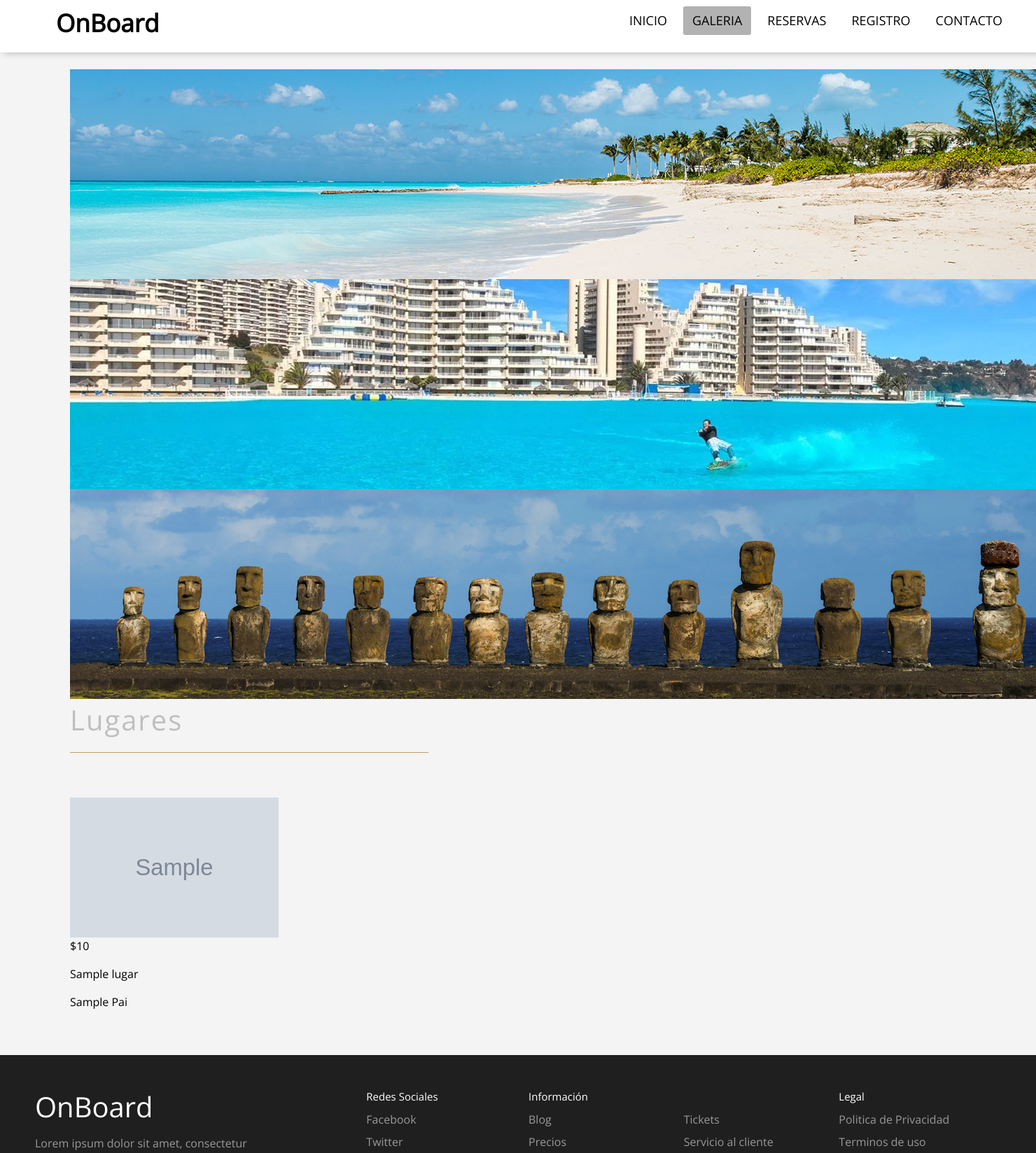
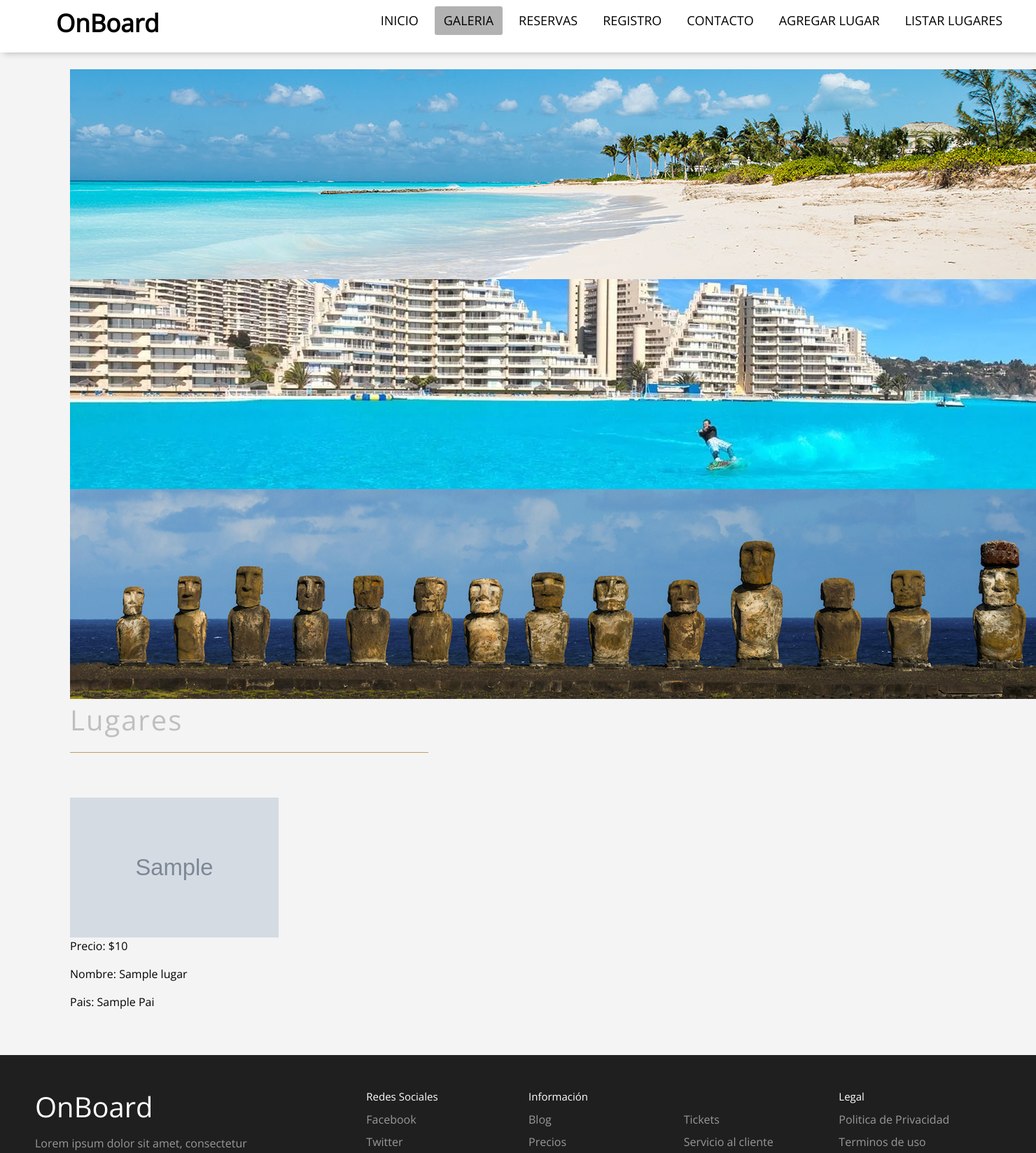
Before and after one commit to medinanicolas/onboard, a Django app: page /galeria/ in a window 1480 px wide; the page is wider, and only the part inside the window is pictured. Shown: the top 1648 px of that part at 70% size. Run offline with Django 3.2, Linux system fonts and the light colour scheme; tables that the repository leaves empty hold one stand-in row (values such as "Sample post"); grey boxes marked "Sample" are stand-in pictures; some libraries are stand-ins or nearby versions.

Commit message:
add crud lugares

```diff
--- a/OnboardApp/static/OnboardApp/css/contacto.css
+++ b/OnboardApp/static/OnboardApp/css/contacto.css
@@ -12,10 +12,6 @@ input[type=number], select, textarea {
 
     width: 100%;
     padding: 5px;
-}
-.menu {
-    position: relative;
-    z-index: 99999999;
 }
 
 textarea {
--- a/OnboardApp/static/OnboardApp/css/estilos.css
+++ b/OnboardApp/static/OnboardApp/css/estilos.css
@@ -27,6 +27,8 @@ body {
     align-items: center;
     border-bottom: 1px solid #fff;
     box-shadow: 5px 0 10px rgba(0,0,0,.3);
+    position: relative;
+    z-index: 99999999;
 }
 .menu .logo {
     color: #000;
--- a/OnboardApp/static/OnboardApp/css/galeria.css
+++ b/OnboardApp/static/OnboardApp/css/galeria.css
@@ -38,6 +38,7 @@ hr{
 };
 
 
+
 /*Tablets*/
 @media (max-width: 1024px) {
     .galeria {
--- a/OnboardApp/templates/OnboardApp/base.html
+++ b/OnboardApp/templates/OnboardApp/base.html
@@ -29,6 +29,8 @@
             <li class="{% if request.path == '/reservas/' %}active{% endif %}"><a href="{% url 'Reservas' %}">Reservas</a></li>
             <li class="{% if request.path == '/registro/' %}active{% endif %}"><a href="{% url 'Registro' %}">Registro</a></li>
             <li class="{% if request.path == '/contacto/' %}active{% endif %}"><a href="{% url 'Contacto' %}">Contacto</a></li>
+            <li><a href="{% url 'Agregar_lugar' %}">Agregar lugar</a></li>
+            <li><a href="{% url 'Listar_lugares' %}">Listar lugares</a></li>
         </ul>
         <span class="btn_menu">
             <i class="fa  fa-bars"></i>
--- a/OnboardApp/templates/OnboardApp/galeria.html
+++ b/OnboardApp/templates/OnboardApp/galeria.html
@@ -37,11 +37,15 @@
         {% load humanize %}
         {% for i in lugares %}
             {% if i.imagen %}
-            <a data-fancybox="gallery" href="{{ i.imagen.url}}">
+            <a data-fancybox="gallery" href="{{ i.imagen.url}}" class="text-decoration-none">
+                {% if i.disponible %}
                 <img src="{{ i.imagen.url}}">
-                <p class="precio">${{ i.precio | intcomma}}</p>
-                <p class="nombre">{{ i.nombre | capfirst}}</p>
-                <p class="pais">{{ i.pais | title}}</p>
+                {% else %}
+                <img src="{{ i.imagen.url}}" style="filter: grayscale(100%);">
+                {% endif %}
+                <p class="precio ">Precio: ${{ i.precio | intcomma}}</p>
+                <p class="nombre">Nombre: {{ i.nombre | capfirst}}</p>
+                <p class="pais">Pais: {{ i.pais | title}}</p>
             </a>
             {% endif %}
         {% endfor %}
--- a/OnboardApp/templates/OnboardApp/lugares/agregar.html
+++ b/OnboardApp/templates/OnboardApp/lugares/agregar.html
@@ -12,8 +12,8 @@
     <br>
     <div class="row">
         <div class="col-12 col-md-6 offset-md-3">
-            <div class="card">
-                <div class="card-body">
+            <div class="card" style="z-index:1">
+                <div class="card-body" style="z-index:1">
                     <h1>Nuevo Lugar</h2>
                     <hr>
                     <form action="" method="post" enctype="multipart/form-data">
@@ -23,7 +23,7 @@
                         <div class="d-flex justify-content-end">
                             <input type="reset" value="Cancelar" class="btn btn-secondary">
                             &nbsp;
-                            <input type="submit" value="guardar" class="btn btn-primary">
+                            <input type="submit" value="Guardar" class="btn btn-primary">
 
                         </div>
                     </form>
--- a/OnboardApp/urls.py
+++ b/OnboardApp/urls.py
@@ -8,6 +8,8 @@ urlpatterns = [
     path('reservas/',views.reservas,name="Reservas"),
     path('registro/',views.registro,name="Registro"),
     path('contacto/',views.contacto,name="Contacto"),
-    path('agregar-lugar/',views.agregar_producto,name='Agregar_lugar'),
+    path('agregar-lugar/',views.agregar_lugar,name='Agregar_lugar'),
     path('listar-lugares/',views.listar_lugares,name='Listar_lugares'),
+    path('modificar-lugar/<id>/',views.modificar_lugar,name='Modificar_lugar'),
+    path('eliminar-lugar/<id>/',views.eliminar_lugar,name='Eliminar_lugar'),
 ]
--- a/OnboardApp/views.py
+++ b/OnboardApp/views.py
@@ -1,4 +1,4 @@
-from django.shortcuts import render, HttpResponse
+from django.shortcuts import render, HttpResponse,redirect,get_object_or_404
 from .models import Lugar
 from .forms import ContactoForm,LugarForm
 
@@ -37,7 +37,7 @@ def registro(request):
 
     return render(request, "OnboardApp/registro.html")
 
-def agregar_producto(request):
+def agregar_lugar(request):
     data = {
         'form': LugarForm()
     }
@@ -57,3 +57,26 @@ def listar_lugares(request):
         'lugares': lugares
     }
     return render(request,"OnboardApp/lugares/listar.html",data)
+
+def modificar_lugar(request,id):
+
+    lugar = get_object_or_404(Lugar,id=id)
+
+    data = {
+        'form': LugarForm(instance=lugar)
+    }
+
+    if request.method == 'POST':
+        formulario = LugarForm(data=request.POST,instance=lugar,files=request.FILES)
+        if formulario.is_valid():
+            formulario.save()
+            return redirect(to="Listar_lugares")
+        data["form"] = formulario
+
+
+    return render(request,"OnboardApp/lugares/modificar.html",data)
+
+def eliminar_lugar(request,id):
+    lugar = get_object_or_404(Lugar,id=id)
+    lugar.delete()
+    return redirect(to="Listar_lugares")
```
Also changed, not shown: OnboardApp/templates/OnboardApp/lugares/listar.html (+6 -1 lines), OnboardApp/templates/OnboardApp/lugares/modificar.html (+36 -0 lines).
